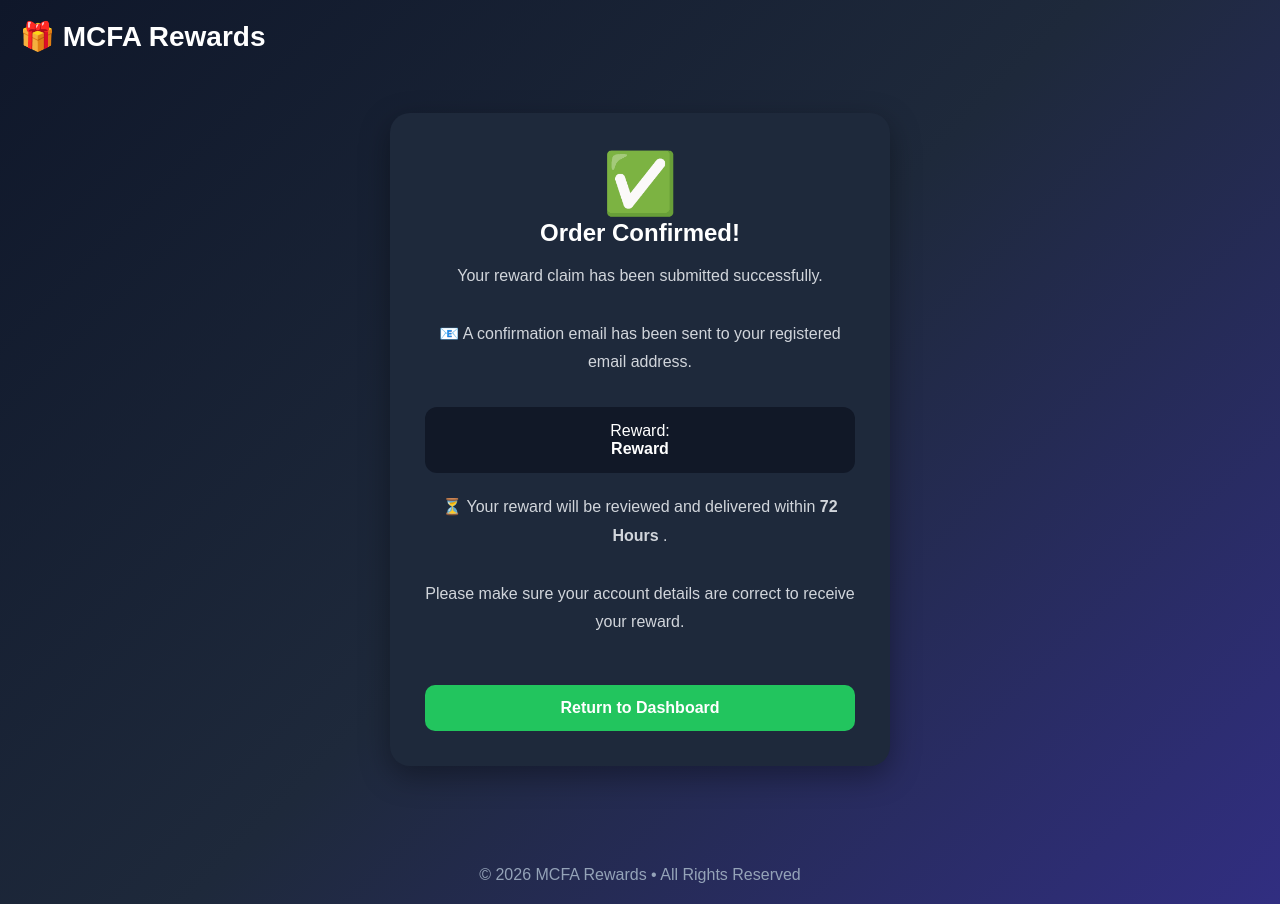
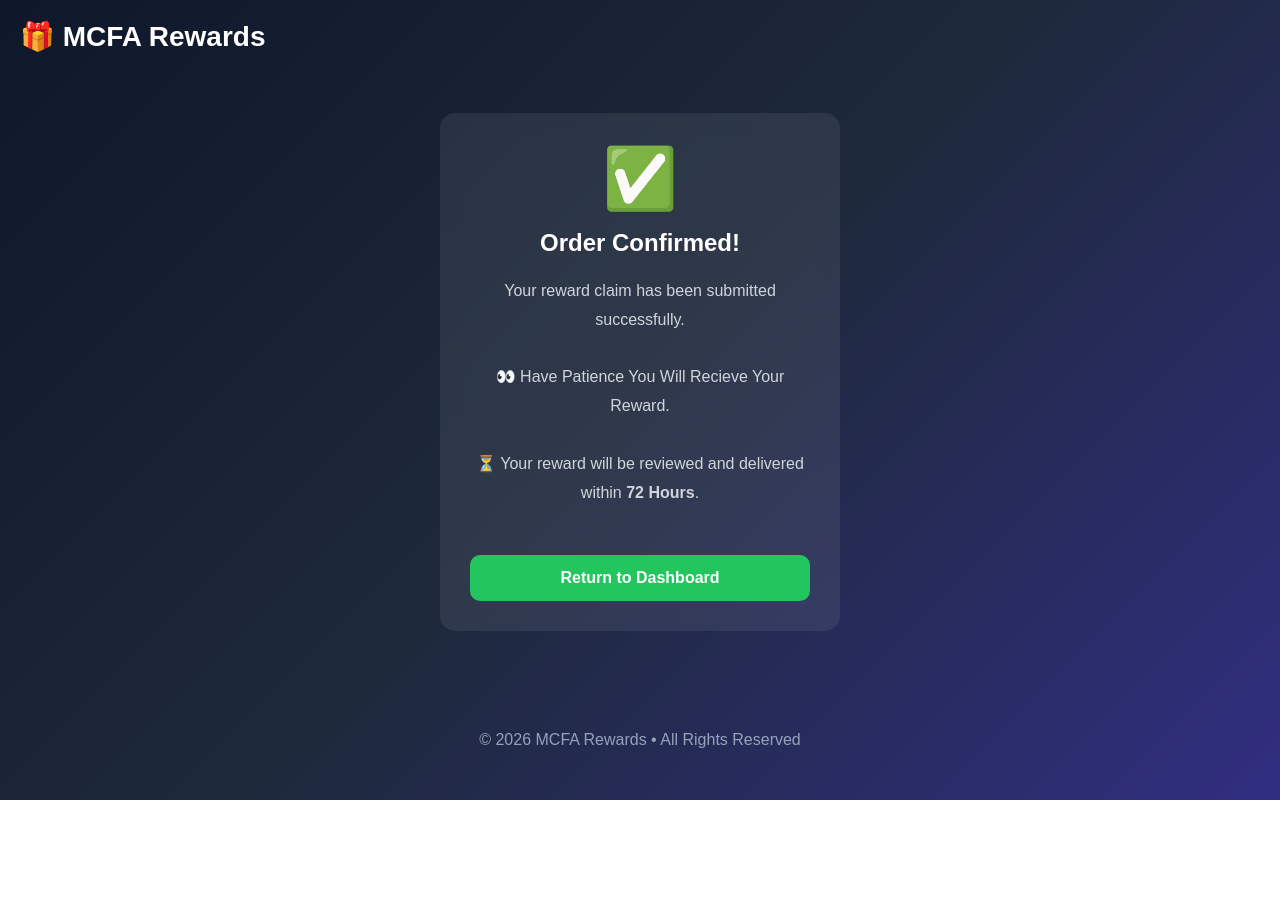
Before and after one commit to freemcacc726-oss/mcfa-rewards, a website: page success.html in a window 1280 px wide. After the commit the page ends 800 px from the top, so only its background shows below. Drawn offline with Linux system fonts and the light colour scheme.

Commit message:
Update success.html

```diff
--- a/success.html
+++ b/success.html
@@ -3,162 +3,48 @@
 <head>
     <meta charset="UTF-8">
     <meta name="viewport" content="width=device-width, initial-scale=1.0">
-
     <title>Order Confirmed | MCFA Rewards</title>
-
     <link rel="stylesheet" href="style.css">
-
-<style>
-
-.confirm-card{
-
-    background:#1e293b;
-    padding:35px;
-    border-radius:20px;
-    max-width:500px;
-    margin:auto;
-    text-align:center;
-
-    box-shadow:0 10px 30px rgba(0,0,0,.35);
-
-}
-
-.check{
-    font-size:60px;
-}
-
-.reward-box{
-
-    background:#111827;
-    padding:15px;
-    border-radius:12px;
-    margin:20px 0;
-
-}
-
-</style>
-
 </head>
-
 <body>
 
-
 <header>
-
-<div class="logo">
-🎁 MCFA Rewards
-</div>
-
+    <div class="logo">🎁 MCFA Rewards</div>
 </header>
-
-
 
 <section class="hero">
 
+    <div class="login-card">
 
-<div class="confirm-card">
+        <h1 style="font-size:60px;">✅</h1>
 
-
-<div class="check">
-✅
-</div>
-
-
-<h2>
-Order Confirmed!
-</h2>
-
-
+        <h2>Order Confirmed!</h2>
 
         <p class="small-text" style="font-size:16px;line-height:1.8;margin-top:15px;">
 
+            Your reward claim has been submitted successfully.<br><br>
 
-Your reward claim has been submitted successfully.
+            👀 Have Patience You Will Recieve Your Reward.<br><br>
 
-<br><br>
-
-
-📧 A confirmation email has been sent to your registered email address.
-
+            ⏳ Your reward will be reviewed and delivered within <b>72 Hours</b>.
 
         </p>
 
-
-
-<div class="reward-box">
-
-Reward:
-
         <br>
 
-<b id="reward">
-Loading...
-</b>
+        <a href="dashboard.html" class="register-btn">
+            Return to Dashboard
+        </a>
 
     </div>
 
-
-
-<p class="small-text" style="font-size:16px;line-height:1.8;">
-
-
-⏳ Your reward will be reviewed and delivered within
-
-<b>
-72 Hours
-</b>.
-
-
-<br><br>
-
-
-Please make sure your account details are correct to receive your reward.
-
-
-</p>
-
-
-
-<br>
-
-
-<a href="dashboard.html" class="register-btn">
-
-Return to Dashboard
-
-</a>
-
-
-
-</div>
-
-
 </section>
 
-
-
-
 <footer>
-
     © 2026 MCFA Rewards • All Rights Reserved
-
 </footer>
 
-
-
-
-<script>
-
-let reward =
-localStorage.getItem("claimedReward");
-
-
-document.getElementById("reward").innerText =
-reward || "Reward";
-
-
-</script>
-
+<script src="script.js"></script>
 
 </body>
 </html>
```
Lines whose indentation alone changed are shown as unchanged.
